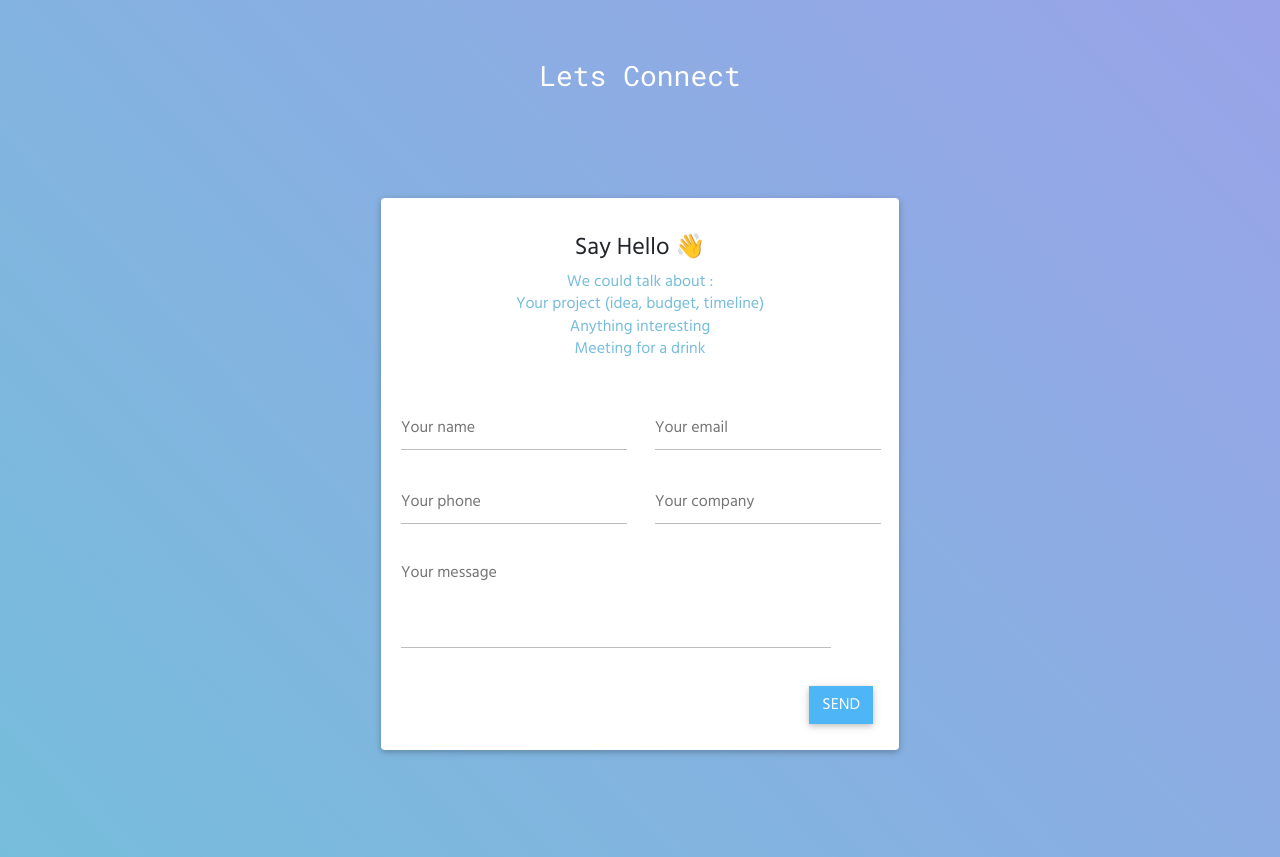
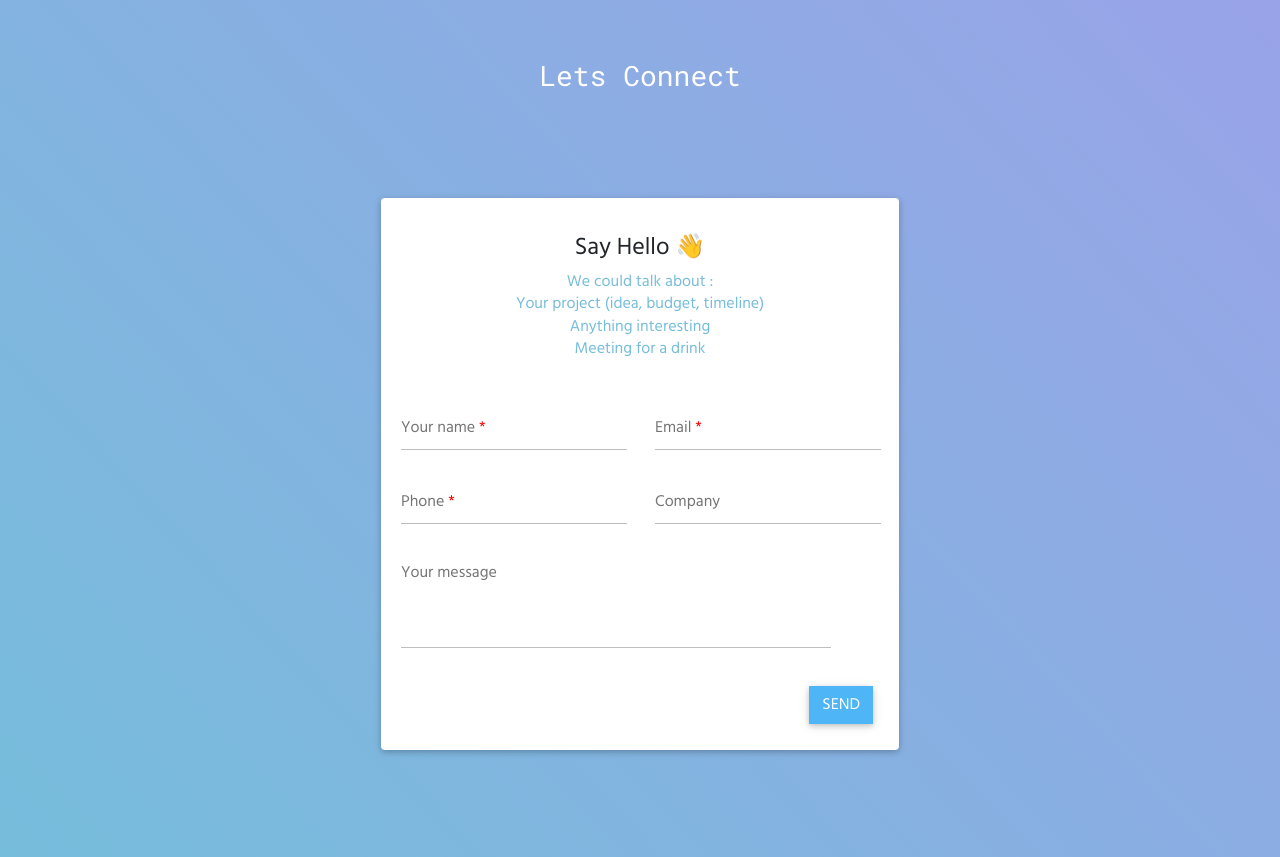
Before and after one commit to GrandFunkyGamer/richardabrokwah, a Flask app: page / in a window 1280 px wide. Shown: the part 2941-3798 px from the top of the page. Run offline with Flask 2, Linux system fonts and the light colour scheme; some libraries are stand-ins or nearby versions.

Commit message:
require data entry

```diff
--- a/templates/index.html
+++ b/templates/index.html
@@ -215,8 +215,8 @@
                                                 <div class="col-md-6">
                                                     <div class="md-form">
                                                         <div class="md-form">
-                                                            <input type="text" name="name" id="form-contact-name" class="form-control">
-                                                            <label for="form-contact-name" class="">Your name</label>
+                                                            <input type="text" required name="name" id="form-contact-name" class="form-control">
+                                                            <label for="form-contact-name" class="">Your name <span style="color: red;">*</span></label>
                                                         </div>
                                                     </div>
                                                 </div>
@@ -225,8 +225,8 @@
                                                 <div class="col-md-6">
                                                     <div class="md-form">
                                                         <div class="md-form">
-                                                            <input type="text" name="email" id="form-contact-email" class="form-control">
-                                                            <label for="form-contact-email" class="">Your email</label>
+                                                            <input type="text" required name="email" id="form-contact-email" class="form-control">
+                                                            <label for="form-contact-email" class="">Email <span style="color: red;">*</span></label>
                                                         </div>
                                                     </div>
                                                 </div>
@@ -239,8 +239,8 @@
                                                 <div class="col-md-6">
                                                     <div class="md-form">
                                                         <div class="md-form">
-                                                            <input type="text" name="phone" id="form-contact-phone" class="form-control">
-                                                            <label for="form-contact-phone" class="">Your phone</label>
+                                                            <input type="text" required name="phone" id="form-contact-phone" class="form-control">
+                                                            <label for="form-contact-phone" class="">Phone <span style="color: red;">*</span></label>
                                                         </div>
                                                     </div>
                                                 </div>
@@ -250,7 +250,7 @@
                                                     <div class="md-form">
                                                         <div class="md-form">
                                                             <input type="text" name="company" id="form-contact-company" class="form-control">
-                                                            <label for="form-contact-company" class="">Your company</label>
+                                                            <label for="form-contact-company" class="">Company</label>
                                                         </div>
                                                     </div>
                                                 </div>
```
